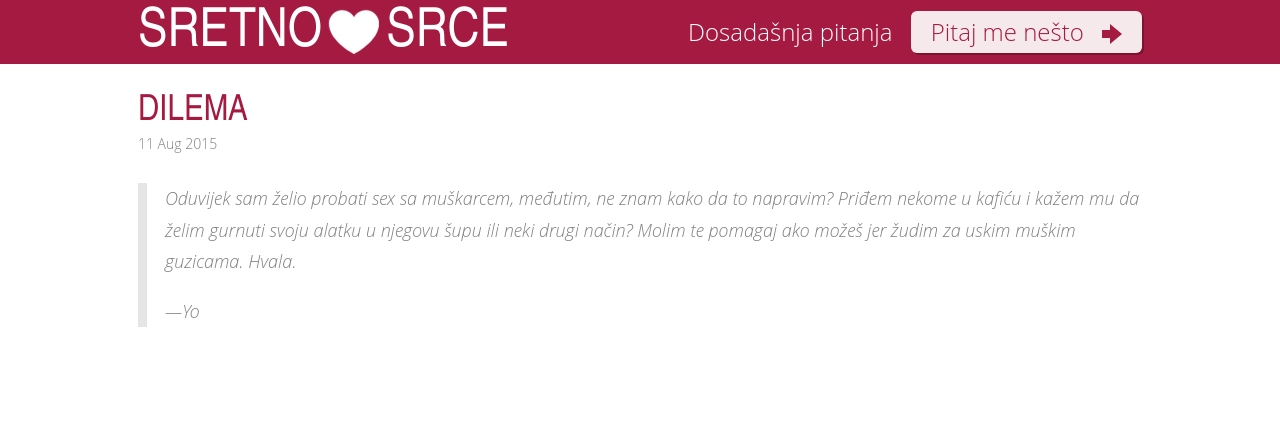
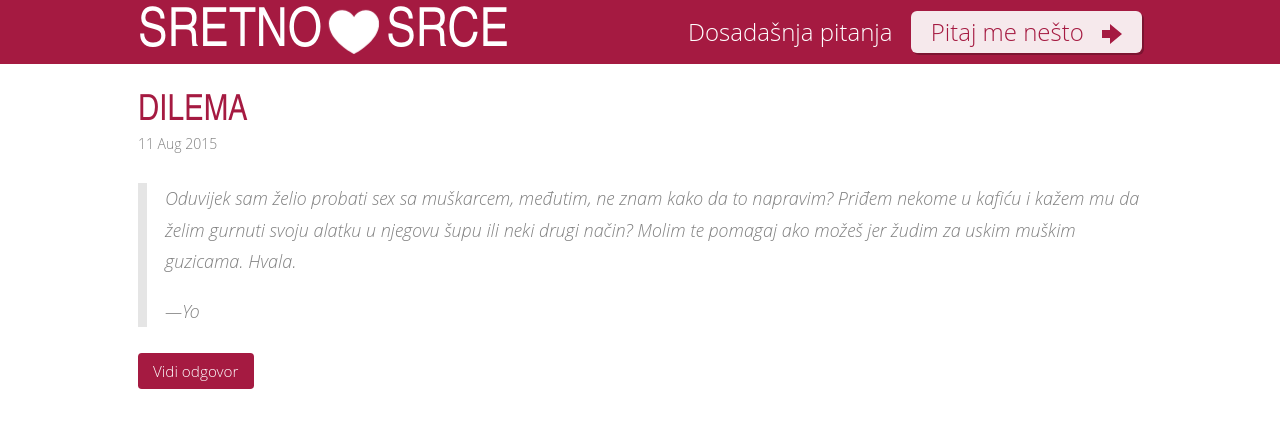
Before and after one commit to silvenon/sretnosrce, a Jekyll site: the page built from pitanja/index.html, in a window 1280 px wide. Shown: the top 428 px of the page. Built offline with Jekyll 4.4.1, drawn with Linux system fonts in a browser that asks for light colours; comment, search, counter and statistics services are not loaded.

Commit message:
Add explicit button for viewing the answer

```diff
--- a/pitanja/index.html
+++ b/pitanja/index.html
@@ -17,5 +17,7 @@ title: Pitanja
       {{ post.excerpt }}
 
     </div>
+
+    <a class="btn btn-sm btn-primary" href="{{ post.url }}">Vidi odgovor</a>
   </article>
 {% endfor %}
--- a/styles/_buttons.scss
+++ b/styles/_buttons.scss
@@ -18,6 +18,11 @@
 
   &[disabled] {
     opacity: 0.2;
+  }
+
+  &-sm {
+    padding: 0.5rem 1.5rem;
+    font-size: 0.85em;
   }
 
   .icon {
```
